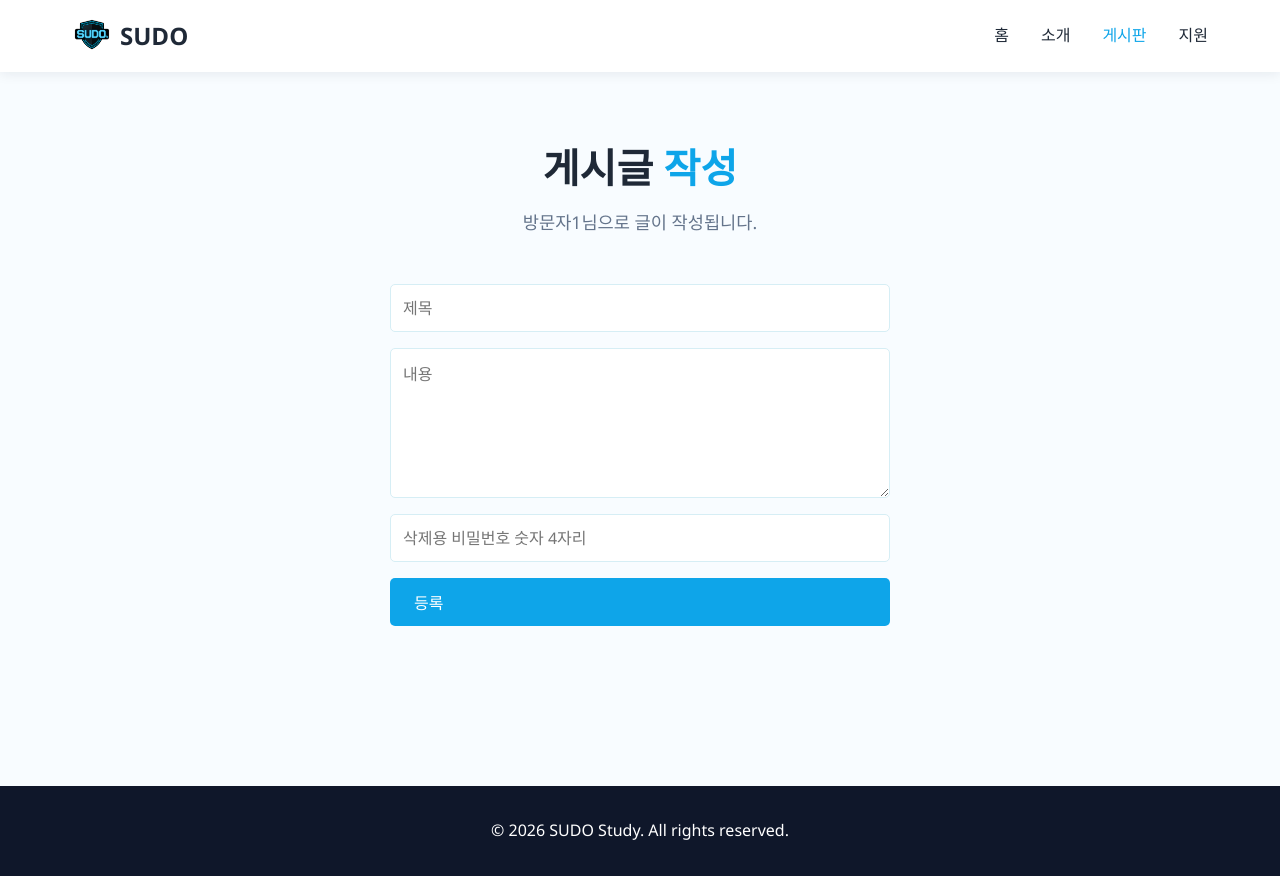
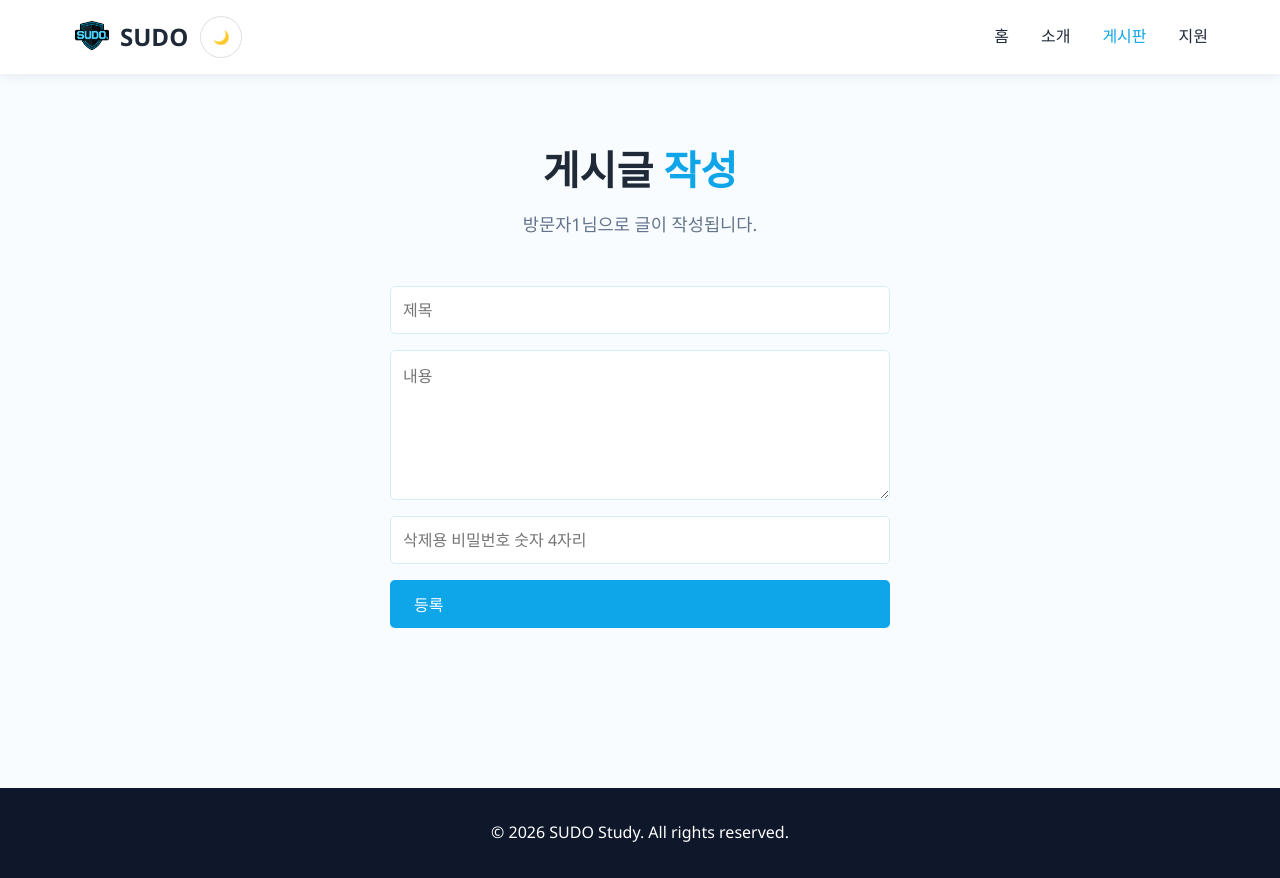
Before and after one commit to hansung-sudo/SUDO_web_team3, a Flask app: page /board/write in a window 1280 px wide. Run offline with Flask 3, Linux system fonts and the light colour scheme; data comes from the database, SQL or seed files in the repository.

Commit message:
야간모드 수정

```diff
--- a/templates/write_post.html
+++ b/templates/write_post.html
@@ -9,10 +9,14 @@
 
 <header class="header">
   <nav class="navbar">
-    <a href="/" class="logo-area">
-      <img src="{{ url_for('static', filename='assets/sudo-logo.png') }}" class="nav-logo">
-      <span>SUDO</span>
-    </a>
+    <div class="brand-area">
+      <a href="/" class="logo-area">
+        <img src="{{ url_for('static', filename='assets/sudo-logo.png') }}" class="nav-logo" alt="SUDO Logo">
+        <span>SUDO</span>
+      </a>
+
+      <button id="themeToggle" class="theme-toggle" aria-label="Toggle dark mode">🌙</button>
+    </div>
 
     <ul class="nav-menu">
       <li><a href="/">홈</a></li>
@@ -43,5 +47,29 @@
   <p>© 2026 SUDO Study. All rights reserved.</p>
 </footer>
 
+<script>
+  const themeToggle = document.getElementById("themeToggle");
+  const root = document.documentElement;
+
+  function setTheme(dark) {
+    if (dark) {
+      root.classList.add("dark-theme");
+      themeToggle.textContent = "☀️";
+    } else {
+      root.classList.remove("dark-theme");
+      themeToggle.textContent = "🌙";
+    }
+
+    localStorage.setItem("theme", dark ? "dark" : "light");
+  }
+
+  const savedTheme = localStorage.getItem("theme");
+  setTheme(savedTheme === "dark");
+
+  themeToggle.addEventListener("click", function () {
+    setTheme(!root.classList.contains("dark-theme"));
+  });
+</script>
+
 </body>
 </html>
```
Also changed, not shown: templates/board.html (+32 -4 lines), templates/post_detail.html (+31 -4 lines).
